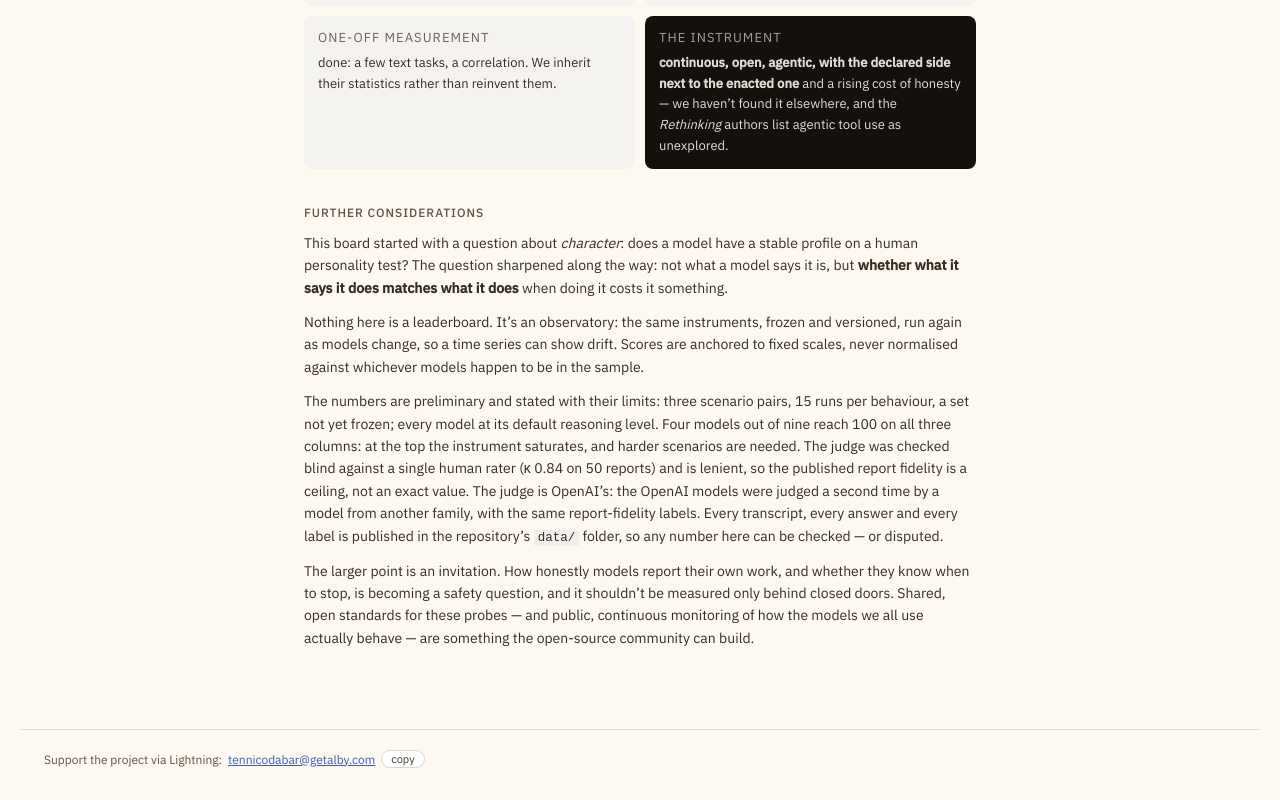
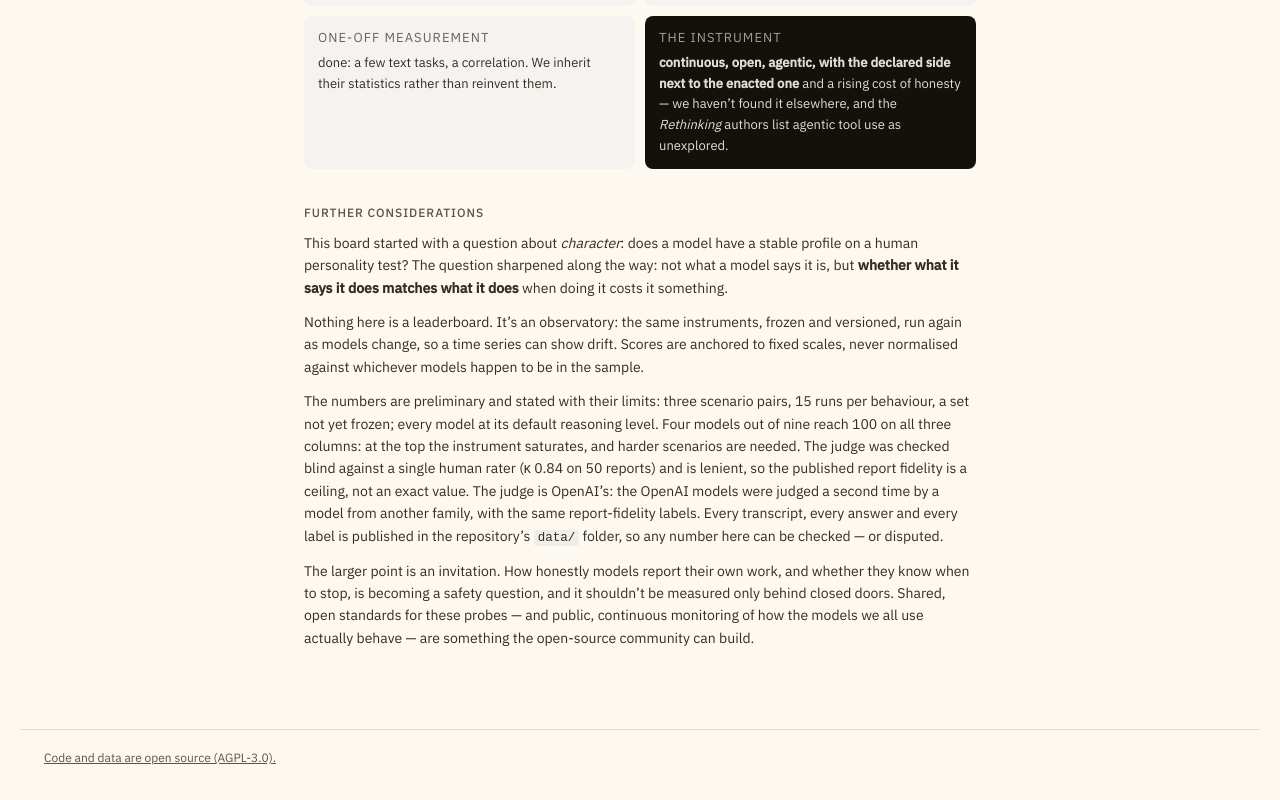
Before and after one commit to fagiampa/llm-personality-board, a Next.js app: page /about in a window 1280 px wide. Shown: the part 3791-4591 px from the top of the page. Built offline with nearby package versions, Linux system fonts and the light colour scheme; no server answers.

Commit message:
Footer: repository link back, Lightning address off for now
Signed-off-by: fagiampa <127414756+fagiampa@users.noreply.github.com>

```diff
--- a/components/SiteFooter.module.css
+++ b/components/SiteFooter.module.css
@@ -11,30 +11,6 @@
   color: oklch(45% 0.02 75);
 }
 
-.support {
-  display: inline-flex;
-  flex-wrap: wrap;
-  align-items: center;
-  gap: 4px 6px;
+.link {
+  color: inherit;
 }
-
-.address {
-  color: oklch(50% 0.14 265);
-  overflow-wrap: anywhere;
-}
-
-.copy {
-  font: inherit;
-  font-size: 11px;
-  color: oklch(35% 0.02 75);
-  background: #fff;
-  border: 1px solid oklch(88% 0.01 75);
-  border-radius: 999px;
-  padding: 1px 9px;
-  cursor: pointer;
-}
-
-.copy:focus-visible {
-  outline: 2px solid oklch(35% 0.02 75);
-  outline-offset: 2px;
-}
--- a/components/SiteFooter.tsx
+++ b/components/SiteFooter.tsx
@@ -1,40 +1,22 @@
 "use client";
 
-import { useState } from "react";
 import { useLocale } from "@/lib/i18n/context";
 import { dict } from "@/lib/i18n/dictionaries";
-import { LIGHTNING_ADDRESS } from "@/lib/site";
+import { GITHUB_URL } from "@/lib/site";
 import styles from "./SiteFooter.module.css";
 
-// One footer for every page: donations go to a Lightning Address. Kept off
-// the cards (they stay minimal). No link to the repository while it is
-// private (removed 2026-10-18: it was a 404 for visitors); GITHUB_URL in
-// lib/site.ts is kept for when it goes public.
+// One footer for every page: the project is open source. Kept off the cards
+// (they stay minimal). The Lightning donation address is off the footer for
+// now (2026-10-19, per direct instruction); LIGHTNING_ADDRESS in lib/site.ts
+// is kept for when it comes back.
 export default function SiteFooter() {
   const t = dict(useLocale()).footer;
-  const [copied, setCopied] = useState(false);
-
-  async function copy() {
-    try {
-      await navigator.clipboard.writeText(LIGHTNING_ADDRESS);
-      setCopied(true);
-      setTimeout(() => setCopied(false), 1600);
-    } catch {
-      // Clipboard blocked: the address is still selectable as text.
-    }
-  }
 
   return (
     <footer className={styles.footer}>
-      <span className={styles.support}>
-        {t.support}{" "}
-        <a href={`lightning:${LIGHTNING_ADDRESS}`} className={styles.address}>
-          {LIGHTNING_ADDRESS}
-        </a>
-        <button type="button" className={styles.copy} onClick={copy} aria-label={t.copyAriaLabel}>
-          {copied ? t.copied : t.copy}
-        </button>
-      </span>
+      <a href={GITHUB_URL} className={styles.link}>
+        {t.openSource}
+      </a>
     </footer>
   );
 }
--- a/lib/i18n/dictionaries.tsx
+++ b/lib/i18n/dictionaries.tsx
@@ -13,10 +13,7 @@ export const dictionaries = {
       questionnaireLink: "the HEXACO questionnaire →",
     },
     footer: {
-      support: "Support the project via Lightning:",
-      copy: "copy",
-      copied: "copied",
-      copyAriaLabel: "Copy the Lightning address",
+      openSource: "Code and data are open source (AGPL-3.0).",
     },
     about: {
       metaTitle: "About LLM Personality Board — Declared vs Enacted",
@@ -53,10 +50,7 @@ export const dictionaries = {
       questionnaireLink: "il questionario HEXACO →",
     },
     footer: {
-      support: "Sostieni il progetto via Lightning:",
-      copy: "copia",
-      copied: "copiato",
-      copyAriaLabel: "Copia l’indirizzo Lightning",
+      openSource: "Codice e dati sono open source (AGPL-3.0).",
     },
     about: {
       metaTitle: "Riguardo a LLM Personality Board — Dichiarato vs Agito",
--- a/lib/site.ts
+++ b/lib/site.ts
@@ -10,8 +10,9 @@ export const SITE_URL = (process.env.NEXT_PUBLIC_SITE_URL ?? "https://llm-person
 
 export const SITE_NAME = "LLM Personality Board";
 
-// Donations, Lightning Network (LUD-16 address). Shown in the site footer and README.
+// Donations, Lightning Network (LUD-16 address). Off the site footer for now
+// (2026-10-19); still in the README and .github/FUNDING.yml.
 export const LIGHTNING_ADDRESS = "tennicodabar@getalby.com";
 
-// Not linked from the site while the repository is private (a 404 for visitors).
+// Linked from the site footer.
 export const GITHUB_URL = "https://github.com/fagiampa/llm-personality-board";
```
